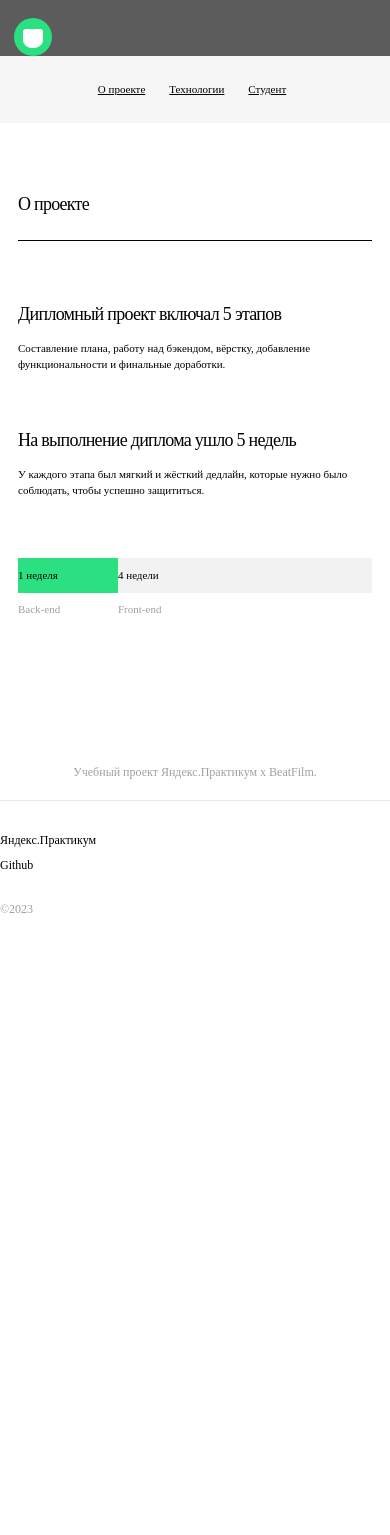
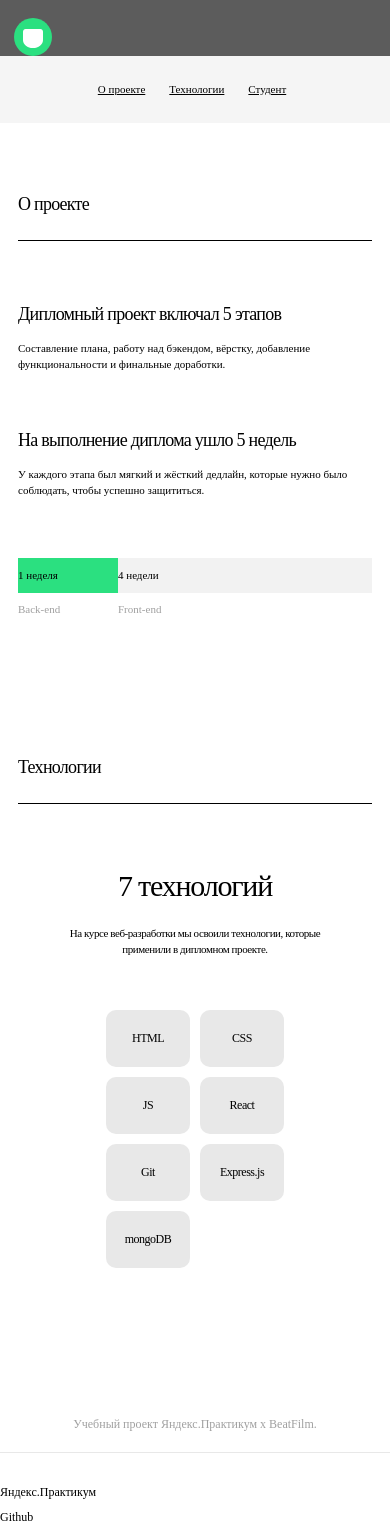
Before and after one commit to proactative/movies-explorer-frontend, a React (Create React App) app: page / in a window 390 px wide. Shown: the top 1535 px of the page. Before the commit the page ends 937 px from the top, so only its background shows below. Built offline with nearby package versions, Linux system fonts and the light colour scheme.

Commit message:
feat: add Techs

```diff
--- a/src/components/Techs/Techs.css
+++ b/src/components/Techs/Techs.css
@@ -0,0 +1,118 @@
+.techs {
+  background-color: var(--secondary-bg-color);
+  display: flex;
+  justify-content: center;
+  box-sizing: border-box;
+  padding: 0;
+}
+
+.techs__container {
+  width: 1140px;
+  padding-top: 100px;
+  padding-bottom: 100px;
+  display: flex;
+  flex-direction: column;
+  align-items: center;
+}
+
+.techs__title {
+  margin-block-start: 0;
+  margin-block-end: 0;
+  font-weight: 400;
+  font-size: 50px;
+  line-height: 1.16;
+  text-align: center;
+  letter-spacing: -0.04em;
+  margin-top: 90px;
+}
+
+.techs__subtitle {
+  margin-block-start: 0;
+  margin-block-end: 0;
+  font-weight: 400;
+  font-size: 14px;
+  line-height: 1.43;
+  text-align: center;
+  letter-spacing: -0.01em;
+  margin: 26px 0 100px;
+  width: 460px;
+  letter-spacing: -0.04em;
+  align-self: center;
+}
+
+.techs__list {
+  display: grid;
+  grid-template-columns: repeat(7, 1fr);
+  gap: 10px;
+  list-style: none;
+  max-width: 690px;
+  padding-inline-start: 0;
+  margin-block-start: 0;
+  margin-block-end: 0;
+  align-self: center;
+}
+
+.techs__item {
+  background-color: var(--border-bottom-color);
+  border-radius: 10px;
+  height: 60px;
+  width: 90px;
+  display: flex;
+  align-items: center;
+  justify-content: center;
+  font-weight: 400;
+  font-size: 14px;
+  line-height: 17px;
+  letter-spacing: -0.04em;
+}
+
+@media screen and (max-width: 800px) {
+  .techs {
+   padding: 10px 0 0;
+  }
+
+  .techs__title {
+    margin-top: 80px;
+  }
+
+  .techs__subtitle {
+    margin: 22px 0 80px;
+    font-size: 12px;
+    line-height: 1.5;
+  }
+
+  .techs__item {
+    width: 84px;
+  }
+}
+
+@media screen and (max-width: 700px) {
+  .techs__list {
+    grid-template-columns: repeat(2, 1fr);
+  }
+}
+
+@media screen and (max-width: 470px) {
+  .techs {
+    background-color: var(--main-bg-color);
+  }
+
+  .techs__title {
+    font-size: 30px;
+    line-height: 36px;
+    margin-top: 64px;
+  }
+
+  .techs__subtitle {
+    font-size: 11px;
+    line-height: 1.45;
+    width: 292px;
+    margin: 22px 0 52px;
+  }
+
+  .techs__item {
+    height: 57px;
+    font-size: 12px;
+    line-height: 15px;
+  }
+}
--- a/src/components/Techs/Techs.js
+++ b/src/components/Techs/Techs.js
@@ -1,12 +1,28 @@
-import React from 'react';
-import './Techs.css';
+import React from 'react'
+import './Techs.css'
+import SectionContainer from '../SectionContainer/SectionContainer'
 
 function Techs() {
-    return (
-      <div className="techs">
-
-      </div>
-    );
+  return (
+    <div className="techs" id="techs">
+      <SectionContainer title="Технологии">
+        <h2 className="techs__title">7 технологий</h2>
+        <p className="techs__subtitle">
+          На курсе веб-разработки мы освоили технологии, которые применили в
+          дипломном проекте.
+        </p>
+        <ul className="techs__list">
+          <li className="techs__item">HTML</li>
+          <li className="techs__item">CSS</li>
+          <li className="techs__item">JS</li>
+          <li className="techs__item">React</li>
+          <li className="techs__item">Git</li>
+          <li className="techs__item">Express.js</li>
+          <li className="techs__item">mongoDB</li>
+        </ul>
+      </SectionContainer>
+    </div>
+  )
 }
 
-export default Techs;
+export default Techs
```
